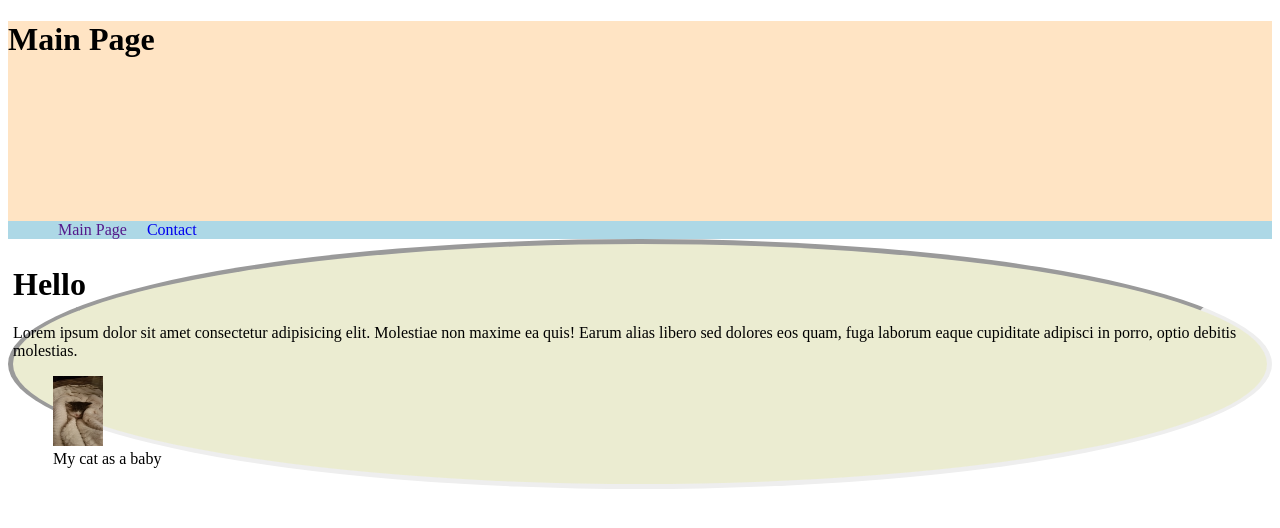
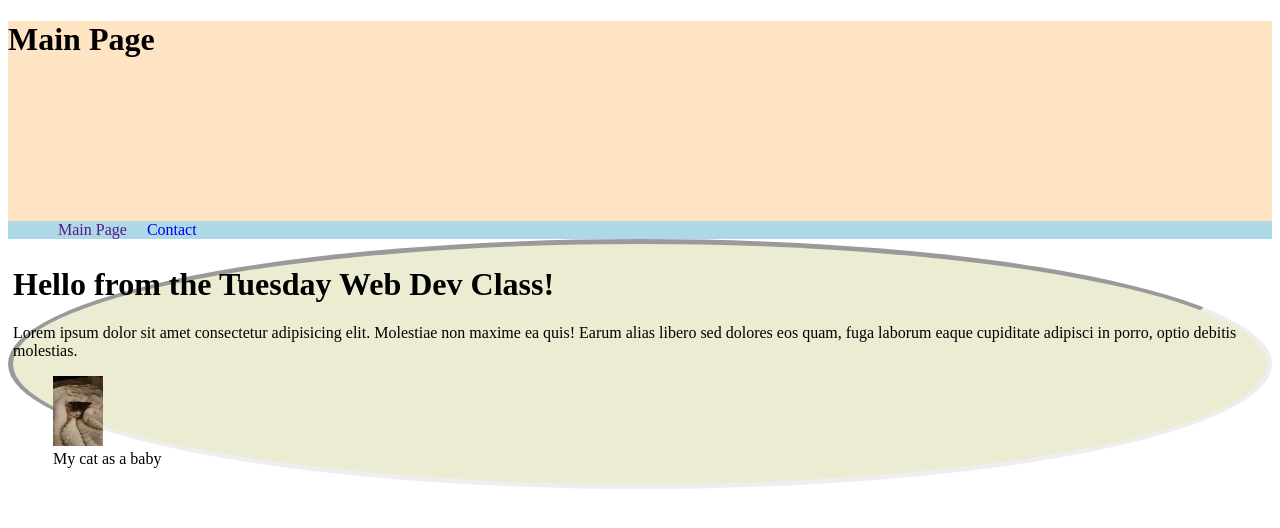
Before and after one commit to dasfisch/webdev-tuesday-practice, a plain HTML site: page pages/index.html in a window 1280 px wide. Drawn offline with Linux system fonts and the light colour scheme.

Commit message:
Changing the h1

```diff
--- a/pages/index.html
+++ b/pages/index.html
@@ -19,7 +19,7 @@
             </nav>
         </header>
         <main>
-            <h1>Hello</h1>
+            <h1>Hello from the Tuesday Web Dev Class!</h1>
             <p>Lorem ipsum dolor sit amet consectetur adipisicing elit. Molestiae non maxime ea quis! Earum alias libero sed dolores eos quam, fuga laborum eaque cupiditate adipisci in porro, optio debitis molestias.</p>
             <figure>
                 <img src="/img/20171114_193105 (2021_10_05 21_31_37 UTC).jpg" width="50px" height="70px">
```
